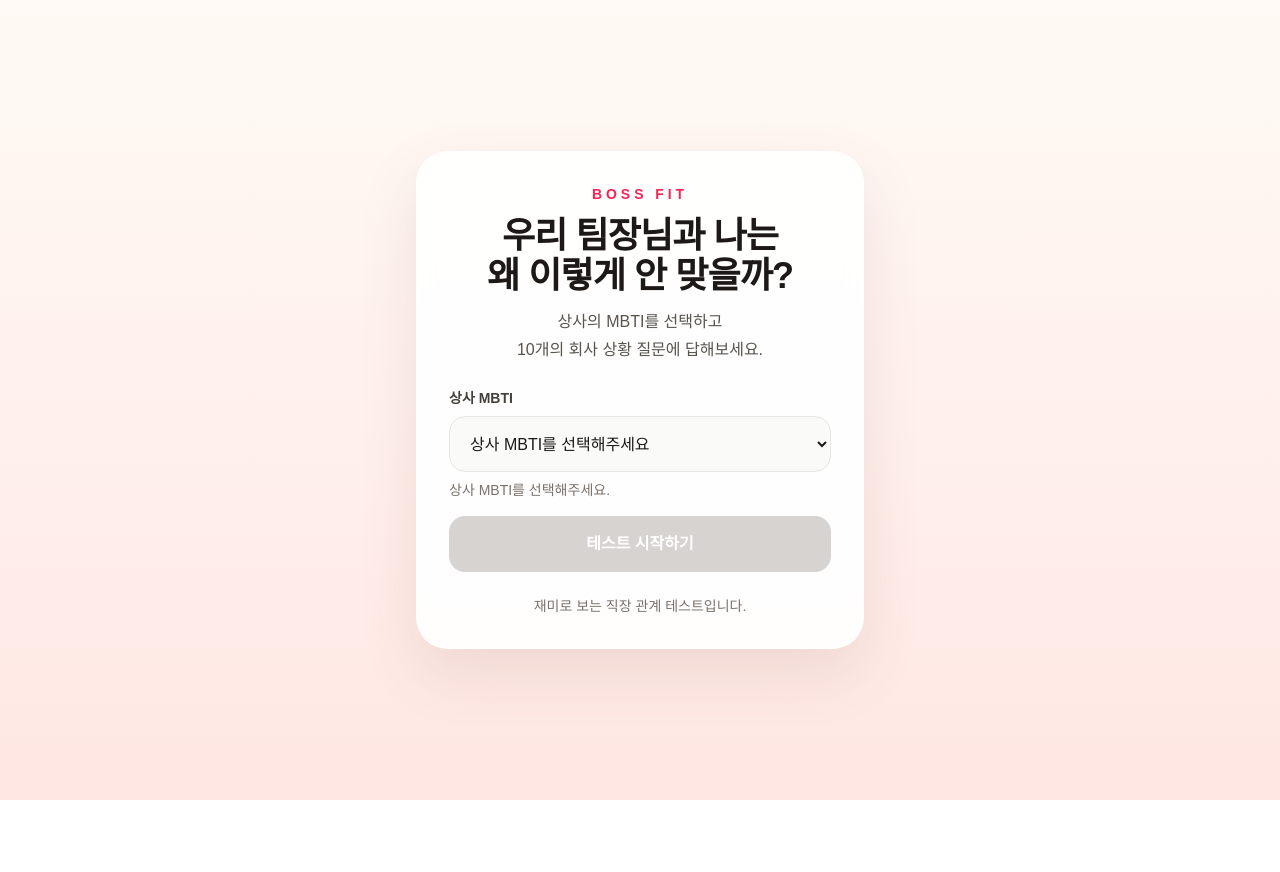
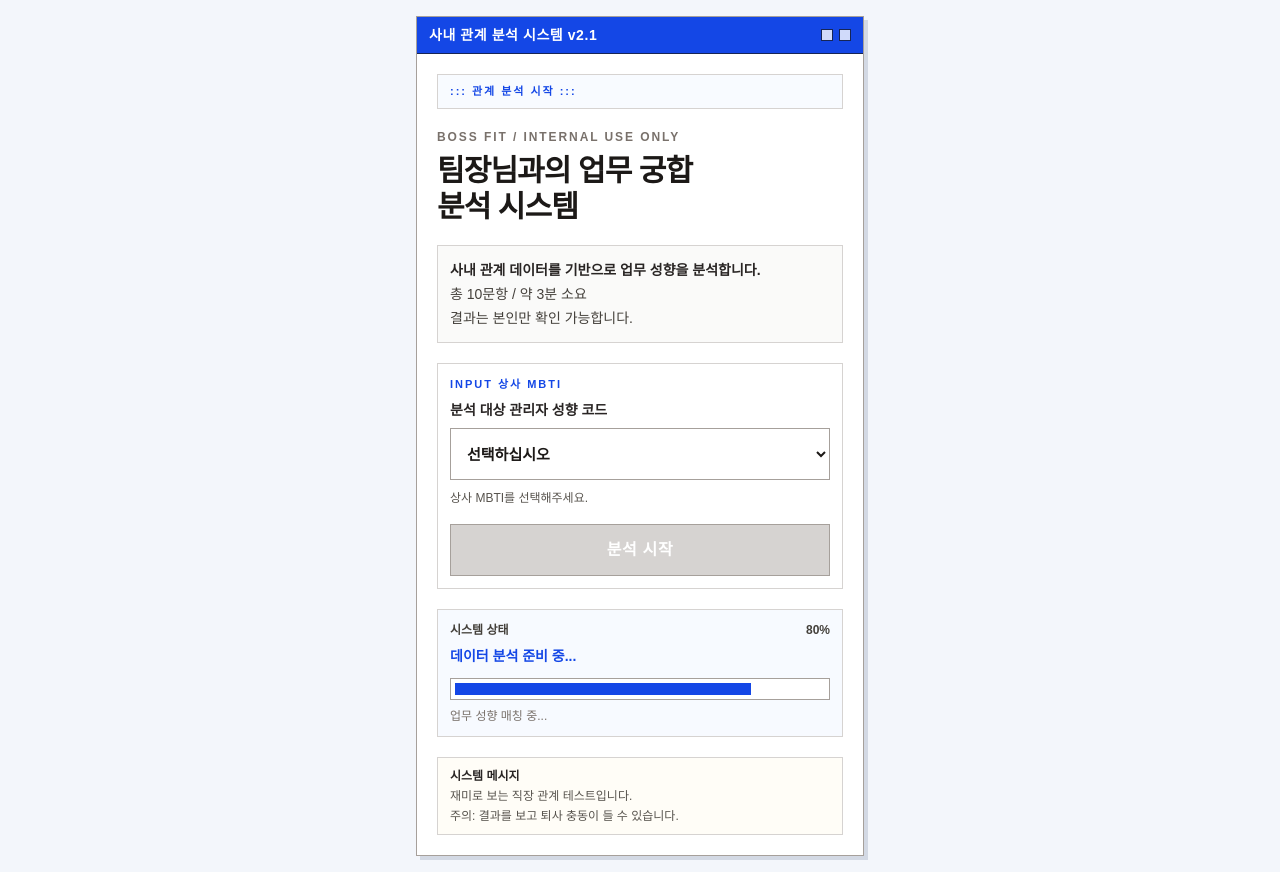
Before and after one commit to yzhyun/boss-fit, a Next.js app: page / in a window 1280 px wide. Before the commit the page ends 800 px from the top, so only its background shows below. Built offline with nearby package versions, Linux system fonts and the light colour scheme.

Commit message:
Redesign home as intranet parody

```diff
--- a/app/_components/start-form.tsx
+++ b/app/_components/start-form.tsx
@@ -23,38 +23,43 @@ export function StartForm() {
   return (
     <form onSubmit={handleSubmit} className="space-y-4">
       <div className="space-y-2">
+        <p className="text-[11px] font-bold tracking-[0.18em] text-blue-700">
+          INPUT 상사 MBTI
+        </p>
         <label
           htmlFor="boss-mbti"
-          className="block text-sm font-semibold text-stone-700"
+          className="block text-sm font-bold text-stone-800"
         >
-          상사 MBTI
+          분석 대상 관리자 성향 코드
         </label>
         <select
           id="boss-mbti"
           name="bossMbti"
           value={bossMbti}
           onChange={(event) => setBossMbti(event.target.value as MbtiType | "")}
-          className="h-14 w-full rounded-2xl border border-stone-200 bg-stone-50 px-4 text-base font-medium text-stone-900 outline-none transition focus:border-rose-300 focus:bg-white"
+          className="h-13 w-full border border-stone-400 bg-white px-3 text-[15px] font-bold text-stone-900 outline-none transition focus:border-blue-700"
           aria-describedby="boss-mbti-help"
         >
-          <option value="">상사 MBTI를 선택해주세요</option>
+          <option value="">선택하십시오</option>
           {MBTI_TYPES.map((type) => (
             <option key={type} value={type}>
               {type}
             </option>
           ))}
         </select>
-        <p id="boss-mbti-help" className="text-sm text-stone-500">
-          {isDisabled ? "상사 MBTI를 선택해주세요." : "선택한 MBTI로 테스트를 시작합니다."}
+        <p id="boss-mbti-help" className="text-xs leading-5 text-stone-600">
+          {isDisabled
+            ? "상사 MBTI를 선택해주세요."
+            : `선택 완료: ${bossMbti} / 업무 성향 매칭 준비됨`}
         </p>
       </div>
 
       <button
         type="submit"
         disabled={isDisabled}
-        className="flex h-14 w-full items-center justify-center rounded-2xl bg-stone-900 text-base font-semibold text-white transition enabled:hover:-translate-y-0.5 enabled:hover:bg-stone-800 disabled:cursor-not-allowed disabled:bg-stone-300"
+        className="flex h-13 w-full items-center justify-center border border-blue-950 bg-blue-700 text-base font-black tracking-[0.04em] text-white transition hover:bg-blue-600 disabled:cursor-not-allowed disabled:border-stone-400 disabled:bg-stone-300"
       >
-        테스트 시작하기
+        분석 시작
       </button>
     </form>
   );
--- a/app/page.tsx
+++ b/app/page.tsx
@@ -2,30 +2,67 @@ import { StartForm } from "@/app/_components/start-form";
 
 export default function Home() {
   return (
-    <main className="flex min-h-screen items-center justify-center bg-[linear-gradient(180deg,#fffaf5_0%,#ffe7e3_100%)] px-4 py-8 text-stone-900">
-      <section className="w-full max-w-md rounded-[2rem] border border-white/80 bg-white/92 p-6 shadow-[0_24px_60px_rgba(120,84,63,0.12)] backdrop-blur sm:p-8">
-        <div className="space-y-6">
-          <div className="space-y-3 text-center">
-            <p className="text-sm font-bold uppercase tracking-[0.28em] text-rose-500">
-              Boss Fit
+    <main className="min-h-screen bg-[#f3f6fb] px-3 py-4 text-stone-900 sm:px-4">
+      <section className="mx-auto w-full max-w-md border border-stone-400 bg-white shadow-[4px_4px_0_0_rgba(148,163,184,0.35)]">
+        <div className="flex items-center justify-between border-b border-blue-950 bg-blue-700 px-3 py-2 text-white">
+          <p className="text-sm font-black tracking-[0.04em]">
+            사내 관계 분석 시스템 v2.1
+          </p>
+          <div className="flex gap-1.5">
+            <span className="h-3 w-3 border border-blue-950 bg-white/80" />
+            <span className="h-3 w-3 border border-blue-950 bg-white/80" />
+          </div>
+        </div>
+
+        <div className="space-y-5 p-4 sm:p-5">
+          <div className="border border-stone-300 bg-[#f8fbff] px-3 py-2 text-[11px] font-bold tracking-[0.18em] text-blue-700">
+            ::: 관계 분석 시작 :::
+          </div>
+
+          <div className="space-y-2">
+            <p className="text-xs font-bold tracking-[0.16em] text-stone-500">
+              BOSS FIT / INTERNAL USE ONLY
             </p>
-            <h1 className="text-3xl font-black tracking-tight text-stone-900 sm:text-4xl">
-              우리 팀장님과 나는
+            <h1 className="text-[30px] leading-9 font-black tracking-[-0.03em] text-stone-900">
+              팀장님과의 업무 궁합
               <br />
-              왜 이렇게 안 맞을까?
+              분석 시스템
             </h1>
-            <p className="text-base leading-7 text-stone-600">
-              상사의 MBTI를 선택하고
-              <br />
-              10개의 회사 상황 질문에 답해보세요.
+          </div>
+
+          <div className="border border-stone-300 bg-stone-50 p-3 text-sm leading-6 text-stone-700">
+            <p className="font-bold text-stone-800">
+              사내 관계 데이터를 기반으로 업무 성향을 분석합니다.
+            </p>
+            <p>총 10문항 / 약 3분 소요</p>
+            <p>결과는 본인만 확인 가능합니다.</p>
+          </div>
+
+          <div className="border border-stone-300 bg-white p-3">
+            <StartForm />
+          </div>
+
+          <div className="border border-stone-300 bg-[#f7faff] p-3">
+            <div className="flex items-center justify-between text-xs font-bold text-stone-700">
+              <span>시스템 상태</span>
+              <span>80%</span>
+            </div>
+            <p className="mt-2 text-sm font-bold text-blue-700">
+              데이터 분석 준비 중...
+            </p>
+            <div className="mt-3 border border-stone-400 bg-white p-1">
+              <div className="h-3 w-4/5 bg-blue-700" />
+            </div>
+            <p className="mt-2 text-xs text-stone-500">
+              업무 성향 매칭 중...
             </p>
           </div>
 
-          <StartForm />
-
-          <p className="text-center text-sm text-stone-500">
-            재미로 보는 직장 관계 테스트입니다.
-          </p>
+          <div className="border border-stone-300 bg-[#fffdf7] px-3 py-2 text-xs leading-5 text-stone-600">
+            <p className="font-bold text-stone-800">시스템 메시지</p>
+            <p>재미로 보는 직장 관계 테스트입니다.</p>
+            <p>주의: 결과를 보고 퇴사 충동이 들 수 있습니다.</p>
+          </div>
         </div>
       </section>
     </main>
```
